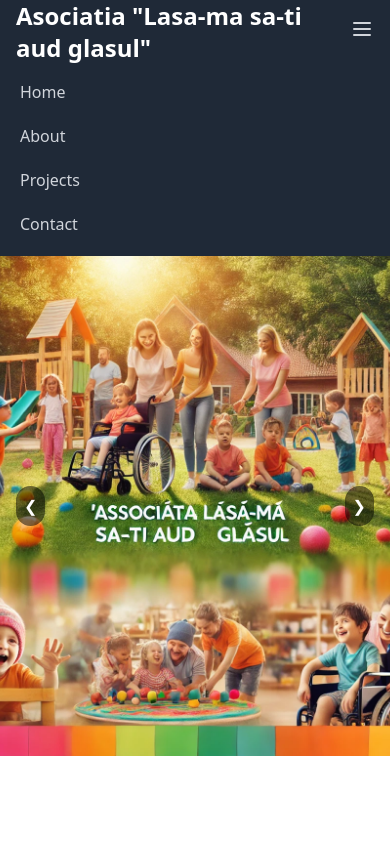
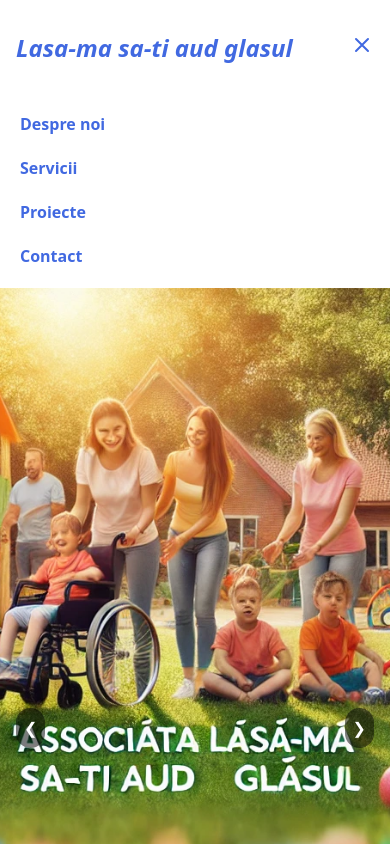
Before and after one commit to stefanpython/asociatia-lsag, a React (Vite) app: page / in a window 390 px wide. Both pictures are taken after a click on the button 362 px from the left and 29 px from the top of the page. Shown: the top 844 px of the page. Built offline with nearby package versions, Linux system fonts and the light colour scheme.

Commit message:
Style modifications

```diff
--- a/src/components/Carousel.tsx
+++ b/src/components/Carousel.tsx
@@ -29,7 +29,7 @@ export default function Carousel() {
               <img
                 src={image}
                 alt={`Slide ${index + 1}`}
-                className="w-full h-[500px] object-cover"
+                className="w-full h-[880px] object-cover"
               />
             </div>
           ))}
--- a/src/components/Navbar.tsx
+++ b/src/components/Navbar.tsx
@@ -6,9 +6,9 @@ interface NavLink {
 }
 
 const navLinks: NavLink[] = [
-  { label: "Home", href: "/" },
-  { label: "About", href: "/about" },
-  { label: "Projects", href: "/projects" },
+  { label: "Despre noi", href: "/" },
+  { label: "Servicii", href: "/about" },
+  { label: "Proiecte", href: "/projects" },
   { label: "Contact", href: "/contact" },
 ];
 
@@ -20,12 +20,14 @@ export default function Navbar() {
   };
 
   return (
-    <nav className="bg-gray-800 text-white">
+    <nav className="bg-white text-[#4169E1] shadow-xl">
       <div className="max-w-7xl mx-auto px-4 sm:px-6 lg:px-8">
-        <div className="flex justify-between items-center h-16">
+        <div className="flex justify-between items-center h-24">
           <div className="flex items-center">
-            <a href="/" className="text-2xl font-bold">
-              Asociatia "Lasa-ma sa-ti aud glasul"
+            <a href="/" className="text-xl font-bold">
+              <span className="italic text-2xl sm:text-3xl">
+                Lasa-ma sa-ti aud glasul
+              </span>
             </a>
           </div>
           <div className="hidden md:flex space-x-4">
@@ -33,7 +35,7 @@ export default function Navbar() {
               <a
                 key={link.href}
                 href={link.href}
-                className="text-gray-300 hover:text-white px-3 py-2 rounded-md text-sm font-medium"
+                className="text-[#4169E1] hover:text-gray-300 px-1 py-2 rounded-md text-lg font-semibold"
               >
                 {link.label}
               </a>
@@ -43,15 +45,31 @@ export default function Navbar() {
             <button
               type="button"
               onClick={toggleMobileMenu}
-              className="text-gray-300 hover:text-white focus:outline-none"
+              className="text-[#4169E1] hover:text-white focus:outline-none"
             >
-              {/* Hamburger icon */}
+              {/* Conditionally render the Hamburger or Close Icon */}
+              {isMobileMenuOpen ? (
                 <svg
                   className="h-6 w-6"
                   xmlns="http://www.w3.org/2000/svg"
                   fill="none"
                   viewBox="0 0 24 24"
-                stroke="currentColor"
+                  stroke="#4169E1"
+                >
+                  <path
+                    strokeLinecap="round"
+                    strokeLinejoin="round"
+                    strokeWidth={2}
+                    d="M6 18L18 6M6 6l12 12"
+                  />
+                </svg>
+              ) : (
+                <svg
+                  className="h-6 w-6"
+                  xmlns="http://www.w3.org/2000/svg"
+                  fill="none"
+                  viewBox="0 0 24 24"
+                  stroke="#4169E1"
                 >
                   <path
                     strokeLinecap="round"
@@ -60,6 +78,7 @@ export default function Navbar() {
                     d="M4 6h16M4 12h16M4 18h16"
                   />
                 </svg>
+              )}
             </button>
           </div>
         </div>
@@ -73,7 +92,7 @@ export default function Navbar() {
               <a
                 key={link.href}
                 href={link.href}
-                className="text-gray-300 hover:text-white block px-3 py-2 rounded-md text-base font-medium"
+                className="text-[#4169E1] hover:text-white block px-3 py-2 rounded-md text-base font-semibold"
                 onClick={() => setMobileMenuOpen(false)} // Close menu on link click
               >
                 {link.label}
```
Lines whose indentation alone changed are shown as unchanged.
